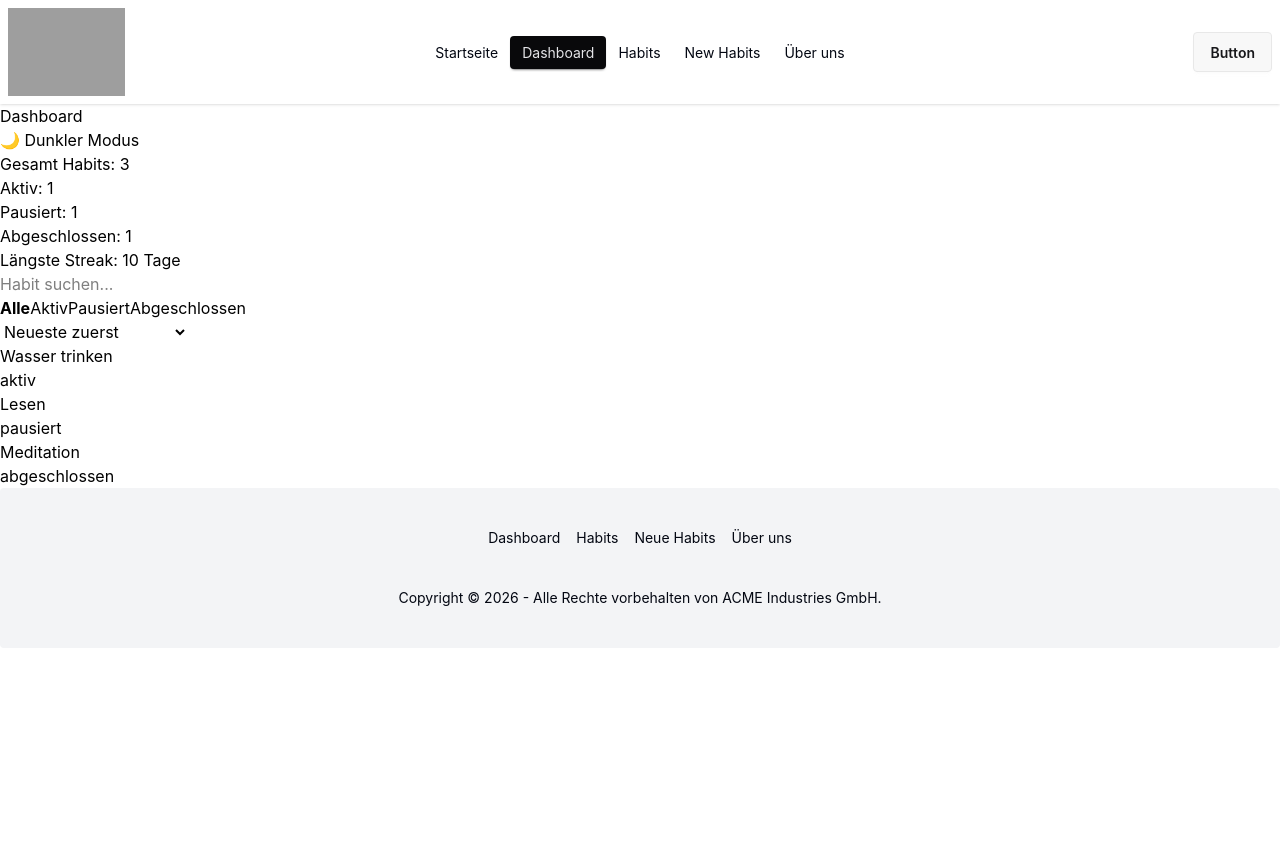
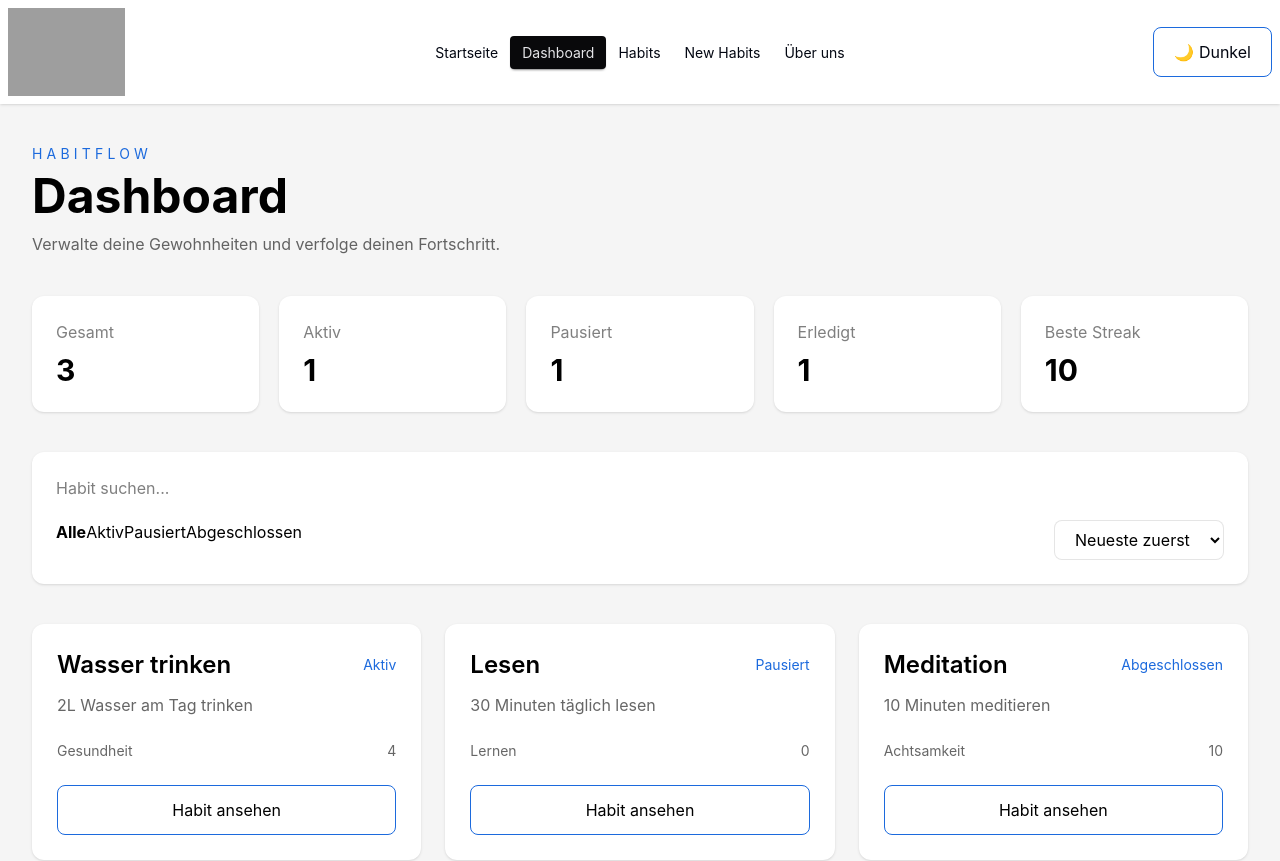
Before and after one commit to Neykeb/HabitTracker, a React (Vite) app: page /dashboard in a window 1280 px wide. Shown: the top 861 px of the page. Before the commit the page ends 800 px from the top, so only its background shows below. Built offline with nearby package versions, Linux system fonts and the light colour scheme; grey boxes are pictures that could not be loaded.

Commit message:
Enhance Dashboard, LandingPage, Navigation, and NewHabitPage with improved theming and UI updates for better user experience

```diff
--- a/src/components/Dashboard/Dashboard.tsx
+++ b/src/components/Dashboard/Dashboard.tsx
@@ -80,47 +80,162 @@ export default function Dashboard() {
     });
 
   return (
+    <div
+      className={`min-h-screen px-8 py-10 transition-colors duration-300 ${
+        isDark ? "bg-[#0a0a0a] text-white" : "bg-[#f5f5f5] text-black"
+      }`}
+    >
+      {/* Header */}
+      <div className="mb-10 flex items-center justify-between">
         <div>
-      <h1>Dashboard</h1>
+          <p className="text-sm uppercase tracking-[0.3em] text-[#1C6ADD]">
+            HabitFlow
+          </p>
 
-      {/* Theme Toggle Button - wechselt zwischen Hell und Dunkel */}
-      <button onClick={toggleTheme}>
-        {isDark ? "☀️ Heller Modus" : "🌙 Dunkler Modus"}
-      </button>
+          <h1 className="mt-2 text-5xl font-bold">Dashboard</h1>
 
-      {/* Statistiken */}
-      <p>Gesamt Habits: {gesamt}</p>
-      <p>Aktiv: {aktiv}</p>
-      <p>Pausiert: {pausiert}</p>
-      <p>Abgeschlossen: {abgeschlossen}</p>
-      <p>Längste Streak: {laengsteStreak} Tage</p>
+          <p className={isDark ? "mt-3 text-white/60" : "mt-3 text-black/60"}>
+            Verwalte deine Gewohnheiten und verfolge deinen Fortschritt.
+          </p>
+        </div>
 
-      {/* Suchfeld */}
-      <SearchBar searchQuery={suchbegriff} onSearchChange={setSuchbegriff} />
 
-      {/* Filter Buttons */}
-      <FilterBar activeFilter={aktiverFilter} onFilterChange={setAktiverFilter} />
+      </div>
 
-      {/* Sortierung */}
+      {/* Statistik */}
+      <div className="mb-10 grid grid-cols-2 gap-5 md:grid-cols-5">
+        <div
+          className={`rounded-xl p-6 ${
+            isDark ? "bg-[#111111]" : "bg-white shadow"
+          }`}
+        >
+          <p className={isDark ? "text-white/50" : "text-black/50"}>Gesamt</p>
+          <h2 className="mt-2 text-3xl font-bold">{gesamt}</h2>
+        </div>
+
+        <div
+          className={`rounded-xl p-6 ${
+            isDark ? "bg-[#111111]" : "bg-white shadow"
+          }`}
+        >
+          <p className={isDark ? "text-white/50" : "text-black/50"}>Aktiv</p>
+          <h2 className="mt-2 text-3xl font-bold">{aktiv}</h2>
+        </div>
+
+        <div
+          className={`rounded-xl p-6 ${
+            isDark ? "bg-[#111111]" : "bg-white shadow"
+          }`}
+        >
+          <p className={isDark ? "text-white/50" : "text-black/50"}>Pausiert</p>
+          <h2 className="mt-2 text-3xl font-bold">{pausiert}</h2>
+        </div>
+
+        <div
+          className={`rounded-xl p-6 ${
+            isDark ? "bg-[#111111]" : "bg-white shadow"
+          }`}
+        >
+          <p className={isDark ? "text-white/50" : "text-black/50"}>Erledigt</p>
+          <h2 className="mt-2 text-3xl font-bold">{abgeschlossen}</h2>
+        </div>
+
+        <div
+          className={`rounded-xl p-6 ${
+            isDark ? "bg-[#111111]" : "bg-white shadow"
+          }`}
+        >
+          <p className={isDark ? "text-white/50" : "text-black/50"}>
+            Beste Streak
+          </p>
+          <h2 className="mt-2 text-3xl font-bold"> {laengsteStreak}</h2>
+        </div>
+      </div>
+
+      {/* Suche, Filter und Sortierung */}
+      <div
+        className={`mb-10 rounded-xl p-6 ${
+          isDark ? "bg-[#111111]" : "bg-white shadow"
+        }`}
+      >
+        <div className="mb-5">
+          <SearchBar
+            searchQuery={suchbegriff}
+            onSearchChange={setSuchbegriff}
+          />
+        </div>
+
+        <div className="flex flex-col justify-between gap-5 md:flex-row">
+          <FilterBar
+            activeFilter={aktiverFilter}
+            onFilterChange={setAktiverFilter}
+          />
+
           <select
             value={sortierung}
-        onChange={(e) => setSortierung(e.target.value as "neueste" | "streak")}
+            onChange={(event) =>
+              setSortierung(event.target.value as "neueste" | "streak")
+            }
+            className={`rounded-lg border px-4 py-2 ${
+              isDark
+                ? "border-white/10 bg-[#1a1a1a] text-white"
+                : "border-black/10 bg-white text-black"
+            }`}
           >
             <option value="neueste">Neueste zuerst</option>
-        <option value="streak">Höchste Streak zuerst</option>
+            <option value="streak">Höchste Streak</option>
           </select>
+        </div>
+      </div>
 
-      {/* Wenn keine Habits gefunden - leerer Zustand anzeigen */}
+      {/* Habits */}
+      <div className="grid gap-6 md:grid-cols-2 lg:grid-cols-3">
         {gefilterteHabits.length === 0 ? (
-        <p>Keine Habits gefunden.</p>
+          <p
+            className={`col-span-full py-20 text-center ${
+              isDark ? "text-white/60" : "text-black/60"
+            }`}
+          >
+            Keine Habits gefunden.
+          </p>
         ) : (
           gefilterteHabits.map((habit) => (
-          <div key={habit.id}>
-            <h3>{habit.title}</h3>
-            <p>{habit.status}</p>
+            <div
+              key={habit.id}
+              className={`rounded-xl border border-transparent p-6 transition hover:border-[#1C6ADD] ${
+                isDark ? "bg-[#111111]" : "bg-white shadow"
+              }`}
+            >
+              <div className="flex items-center justify-between">
+                <h3 className="text-2xl font-semibold">{habit.title}</h3>
+
+                <span className="text-sm capitalize text-[#1C6ADD]">
+                  {habit.status}
+                </span>
+              </div>
+
+              <p
+                className={isDark ? "mt-3 text-white/60" : "mt-3 text-black/60"}
+              >
+                {habit.description}
+              </p>
+
+              <div
+                className={`mt-6 flex justify-between text-sm ${
+                  isDark ? "text-white/60" : "text-black/60"
+                }`}
+              >
+                <span>{habit.category}</span>
+                <span> {habit.currentStreak}</span>
+              </div>
+
+              <button className="mt-6 w-full rounded-lg border border-[#1C6ADD] py-3 transition hover:bg-[#1C6ADD] hover:text-white">
+                Habit ansehen
+              </button>
             </div>
           ))
         )}
       </div>
+    </div>
   );
 }
--- a/src/pages/landingPage.tsx
+++ b/src/pages/landingPage.tsx
@@ -1,27 +1,33 @@
 import heroFoto from "../assets/heropage2.jpg";
 import { Link } from "@tanstack/react-router";
+import { useTheme } from "../context/ThemeContext";
+
 export function LandingPage() {
+  const { isDark } = useTheme();
+
   return (
-    <section className="min-h-screen overflow-hidden bg-[#000000] px-6 text-white">
+    <section
+      className={`min-h-screen overflow-hidden px-6 transition-colors duration-300 ${
+        isDark ? "bg-black text-white" : "bg-white text-black"
+      }`}
+    >
       <div className="mx-auto grid min-h-screen max-w-7xl grid-cols-1 items-center gap-16 lg:grid-cols-2">
         {/* Linke Seite */}
-        <div className="relative flex justify-center lg:justify-start">
-          <div className="relative flex justify-center lg:justify-start overflow-hidden">
-            <img
-              src={heroFoto}
-              alt="Motion Lines"
-              className="
-      w-[650px]
-      scale-110
-      object-cover
-    "
-            />
-          </div>
+        <div className="relative flex justify-center lg:justify-start overflow-hidden">
+          <img
+            src={heroFoto}
+            alt="Motion Lines"
+            className="w-40rem scale-110 object-cover"
+          />
         </div>
 
         {/* Rechte Seite */}
         <div className="text-center lg:text-left">
-          <p className="mb-12 text-sm font-black uppercase tracking-[0.45em] text-white/70">
+          <p
+            className={`mb-12 text-sm font-black uppercase tracking-[0.45em] ${
+              isDark ? "text-white/70" : "text-black/70"
+            }`}
+          >
             HabitFlow
           </p>
 
@@ -35,7 +41,11 @@ export function LandingPage() {
             </span>
           </h1>
 
-          <p className="mt-10 max-w-xl text-xl font-medium leading-relaxed text-white/60">
+          <p
+            className={`mt-10 max-w-xl text-xl  ${
+              isDark ? "text-white/60" : "text-black/60"
+            }`}
+          >
             Baue Gewohnheiten. Bleib dran.
             <br />
             Werde die beste Version von dir.
@@ -43,10 +53,10 @@ export function LandingPage() {
 
           <Link
             to="/dashboard"
-            className="group mt-10 inline-flex items-center gap-16 rounded-lg border border-[#1C6ADD] px-10 py-5 text-lg font-medium transition-all duration-300 hover:bg-[#1C6ADD]"
+            className="group mt-10 inline-flex items-center gap-16 rounded-lg border border-[#1C6ADD] px-10 py-5 text-lg font-medium transition hover:bg-[#1C6ADD] hover:text-white"
           >
             Jetzt starten
-            <span className="text-2xl text-[#1C6ADD] transition-all duration-300 group-hover:translate-x-2 group-hover:text-white">
+            <span className="text-2xl text-[#1C6ADD] transition duration-300 group-hover:translate-x-2 group-hover:text-white">
               →
             </span>
           </Link>
--- a/src/pages/navigation.tsx
+++ b/src/pages/navigation.tsx
@@ -3,7 +3,7 @@ import { useTheme } from "../context/ThemeContext";
 import logo from "../assets/HabitFlow1.svg";
 
 export function Navigation() {
-  const { isDark } = useTheme();
+  const { isDark, toggleTheme } = useTheme();
 
   return (
     <>
@@ -79,7 +79,10 @@ export function Navigation() {
           </ul>
         </div>
         <div className="navbar-end">
-          <a className="btn">Button</a>
+
+          <button onClick={toggleTheme} className="rounded-lg border border-[#1C6ADD] px-5 py-3 transition hover:bg-[#1C6ADD] hover:text-white">
+            {isDark ? "☀️ Hell" : "🌙 Dunkel"}
+          </button>
         </div>
       </div>
     </>
--- a/src/routes/habits/new.tsx
+++ b/src/routes/habits/new.tsx
@@ -2,15 +2,38 @@ import { createFileRoute, useNavigate } from "@tanstack/react-router";
 import { HabitForm } from "../../components/forms/HabitForm";
 import { defaultHabitFormValues } from "../../schemas/habitSchema";
 import { useCreateHabit } from "../../hooks/useCreateHabit";
+import { useTheme } from "../../context/ThemeContext";
+
 export const Route = createFileRoute("/habits/new")({
   component: NewHabitPage,
 });
 function NewHabitPage() {
   const navigate = useNavigate();
   const createHabitMutation = useCreateHabit();
+  const { isDark } = useTheme();
+
   return (
-    <div>
-      <h1>Neuen Habit erstellen</h1>
+    <div
+      className={`min-h-screen px-6 py-12 ${
+        isDark ? "bg-[#0a0a0a] text-white" : "bg-gray-100 text-black"
+      }`}
+    >
+      <div className="mx-auto max-w-3xl">
+        <p className="mb-3 text-sm uppercase tracking-[0.3em] text-[#1C6ADD]">
+          HabitFlow
+        </p>
+
+        <h1 className="text-5xl font-bold">Neues Habit erstellen</h1>
+
+        <p className={`mt-4 ${isDark ? "text-white/60" : "text-black/60"}`}>
+          Erstelle eine neue Gewohnheit und beginne mit deinem Fortschritt.
+        </p>
+
+        <div
+          className={`mt-10 rounded-2xl p-8 ${
+            isDark ? "bg-[#111111]" : "bg-white shadow"
+          }`}
+        >
           <HabitForm
             initialValues={defaultHabitFormValues}
             submitLabel={
@@ -26,7 +49,14 @@ function NewHabitPage() {
               });
             }}
           />
-      {createHabitMutation.isError && <p>Habit konnte nicht erstellt werden</p>}
+        </div>
+
+        {createHabitMutation.isError && (
+          <p className="mt-6 rounded-lg border border-red-500 p-4 text-red-500">
+            Habit konnte nicht erstellt werden.
+          </p>
+        )}
+      </div>
     </div>
   );
 }
```
Lines whose indentation alone changed are shown as unchanged.
